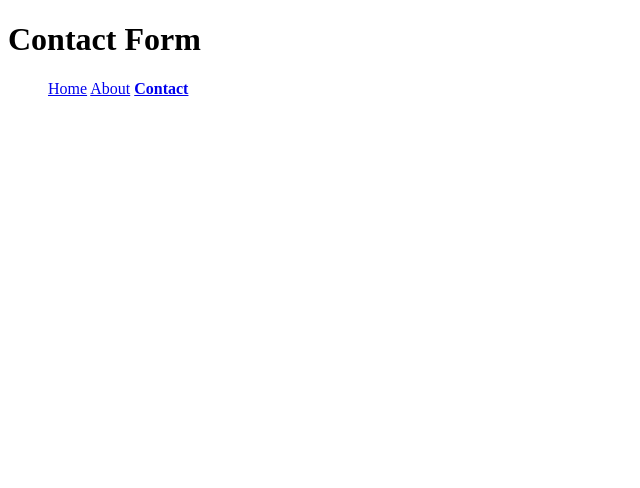
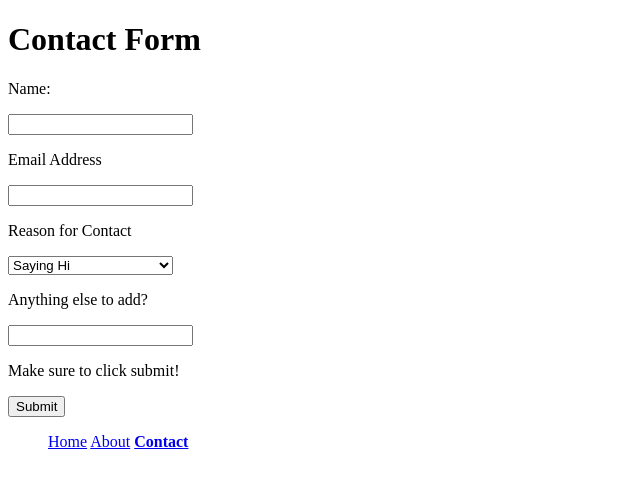
Before and after one commit to katarinamusicki/mi349-blog, a plain HTML site: page contact.html in a window 1280 px wide. Shown: the whole page, without its empty margins (0-640 px from the left). Drawn offline with Linux system fonts and the light colour scheme.

Commit message:
completed

```diff
--- a/contact.html
+++ b/contact.html
@@ -9,6 +9,22 @@
   </head>
   <body>
     <h1>Contact Form</h1>
+    <div>
+        <p>Name:</p>
+        <input type="text" class="name">
+        <p>Email Address</p>
+        <input type="email" class="email">
+        <p>Reason for Contact</p>
+        <select>
+            <option value="Saying Hi">Saying Hi</option>
+            <option value="Looking for a Contractor">Looking for a Contractor</option>
+            <option value="Interested in Interview">Interested in Interview</option>
+        </select>
+        <p>Anything else to add?</p>
+        <input type="text" class="comments">
+        <p>Make sure to click submit!</p>
+        <input type="button" class="buttons" value="Submit" onclick=""/>
+    </div>
     <nav>
       <ul>
         <a href="index.html">Home</a>
```
